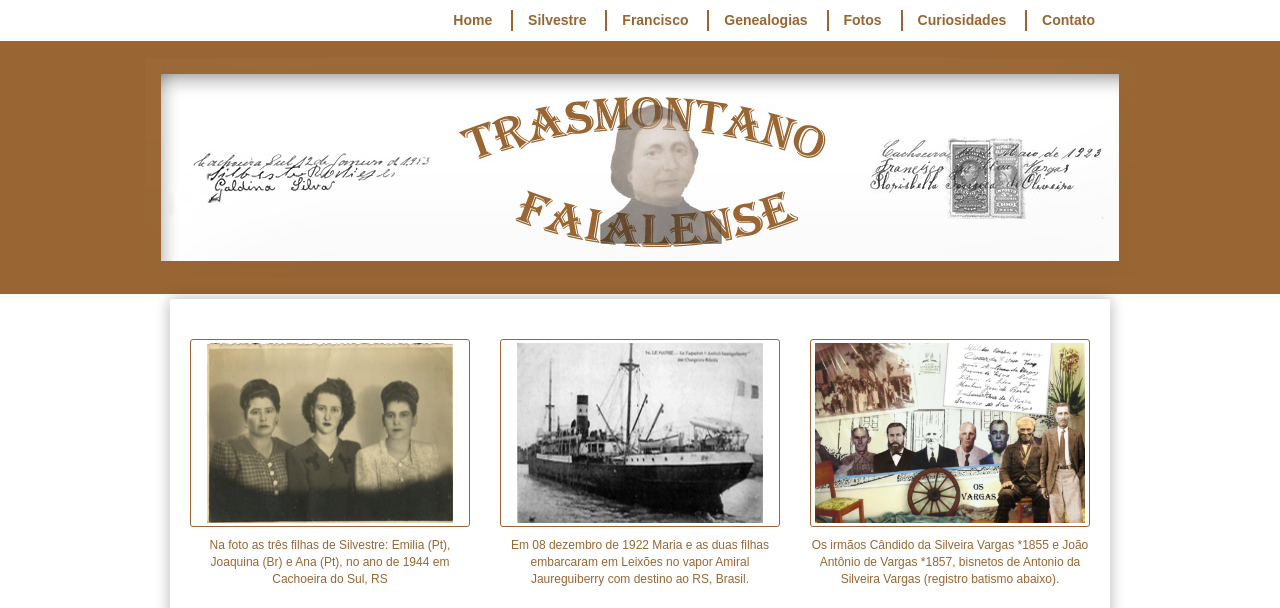
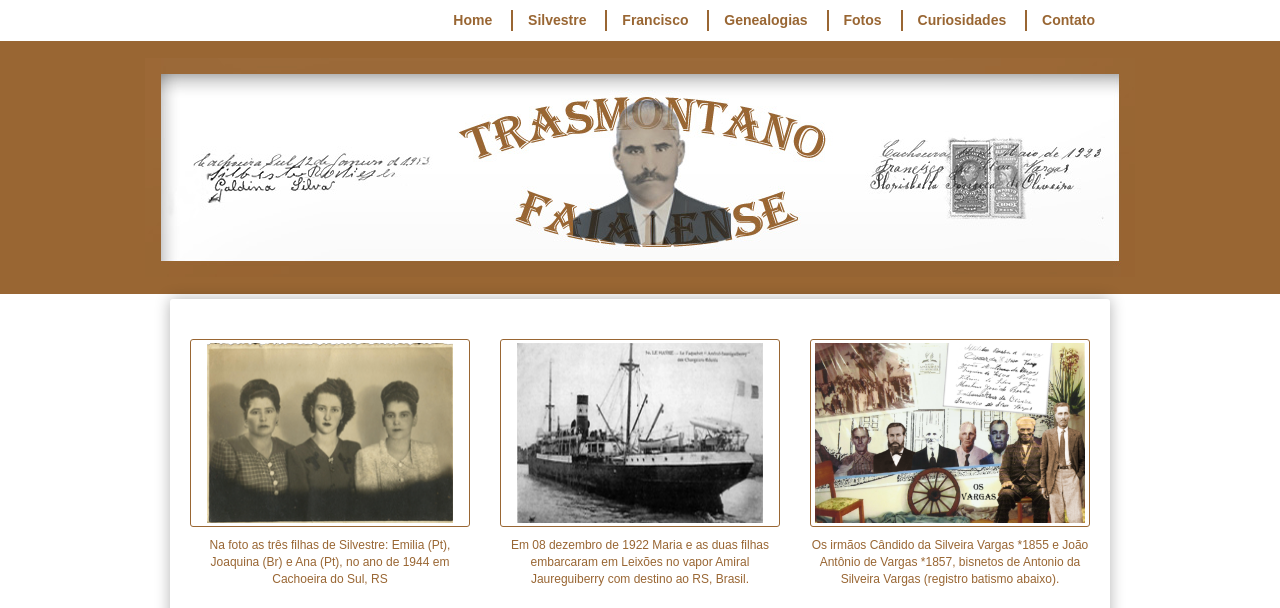
Before and after one commit to claudiovargas1955/claudiovargas1955.github.io, a Jekyll site: the page built from index.html, in a window 1280 px wide. Shown: the top 608 px of the page. Built offline with Jekyll 4.4.1, drawn with Linux system fonts in a browser that asks for light colours; some web fonts are replaced; grey boxes are pictures that could not be loaded.

Commit message:
Update master.html

```diff
--- a/_layouts/master.html
+++ b/_layouts/master.html
@@ -91,7 +91,7 @@
     </ul>
   </div>
   <div class="banner">
-    <img src="images/banner1.jpg" class="img-responsive" alt="banner">
+    <img src="images/bannerS.jpg" class="img-responsive" alt="banner">
   </div>
 
   <div class="content">
```
